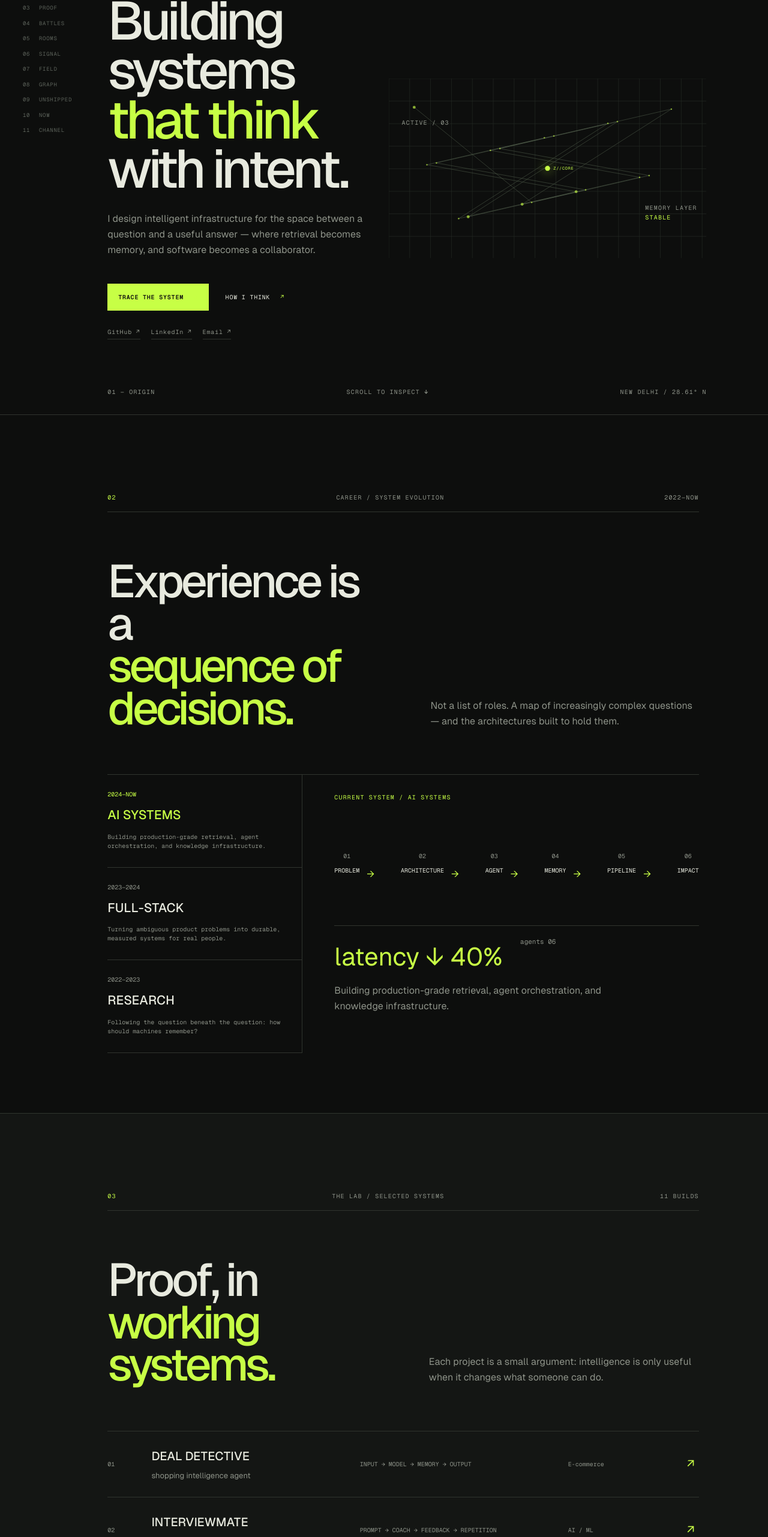
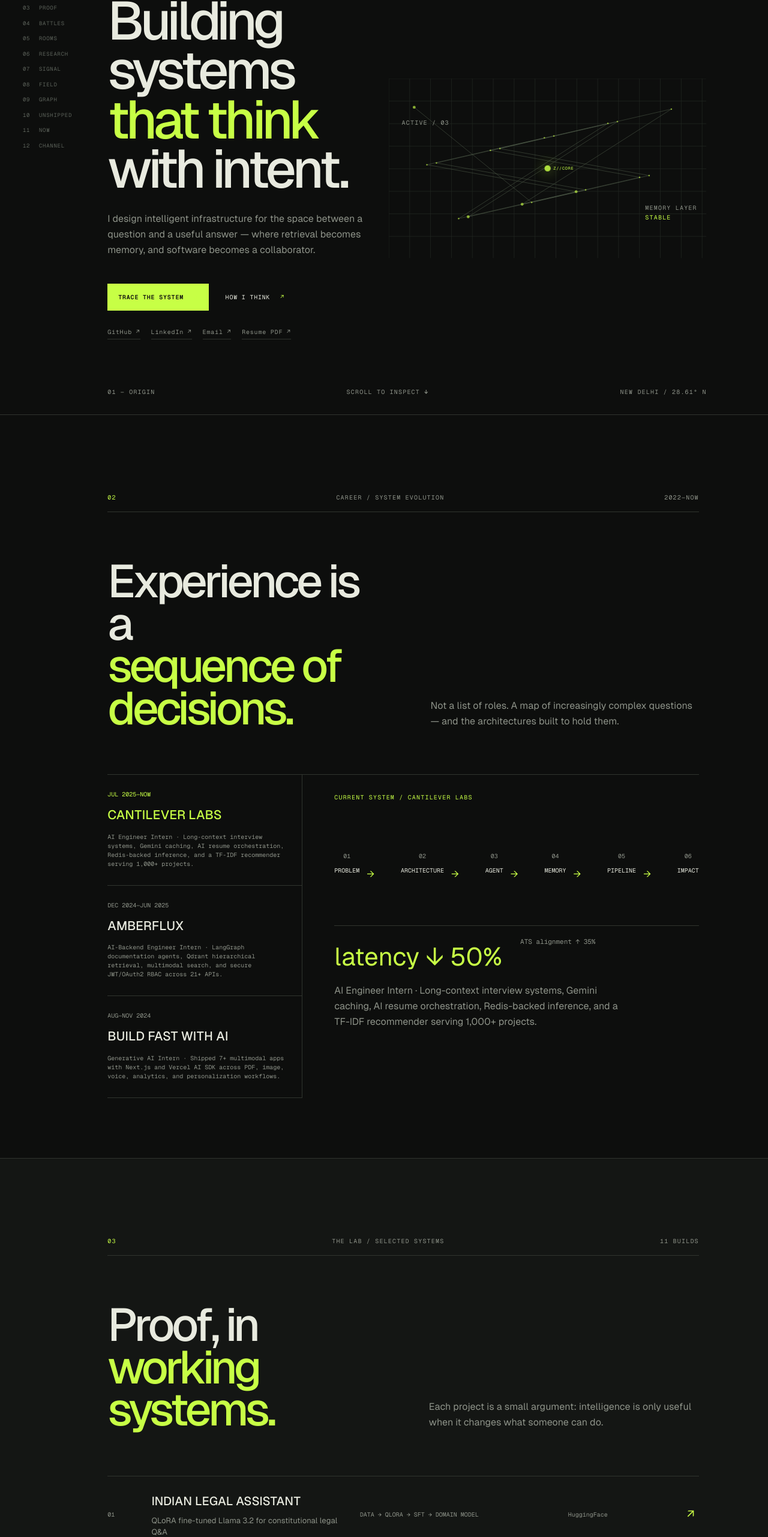
Before and after one commit to Zoyaaaaaaa/MyPortfolio, a Next.js app: page / in a window 1280 px wide. Shown: the part 199-2762 px from the top of the page at 60% size. Built offline with nearby package versions, Linux system fonts and the light colour scheme.

Commit message:
feat: enhance animations and add new chapter "RESEARCH"
Added keyframes for pulsing and revealing animations. Updated CSS grid layout for research section. Added new chapter "RESEARCH" to portfolio.

Co-authored-by: ZOYA <126981793+Zoyaaaaaaa@users.noreply.github.com>

```diff
--- a/app/globals.css
+++ b/app/globals.css
@@ -10,6 +10,21 @@ a { color: inherit; text-decoration: none; }
 button { font: inherit; }
 ::selection { background: var(--acid); color: var(--ink); }
 .system-shell { min-height: 100vh; overflow: hidden; background: var(--ink); }
+@keyframes core-pulse { 0%, 100% { opacity: .55; transform: scale(1); } 50% { opacity: 1; transform: scale(1.35); } }
+@keyframes reveal-up { from { opacity: 0; transform: translateY(18px); } to { opacity: 1; transform: translateY(0); } }
+.field-core { animation: core-pulse 3s ease-in-out infinite; transform-box: fill-box; transform-origin: center; }
+.chapter-section { animation: reveal-up .7s ease both; scroll-margin-top: 90px; }
+.button-primary, .button-quiet, .project-row, .event-row, .experience-item, .battle-record, .mail-cta { transition: transform .25s ease, border-color .25s ease, color .25s ease, background-color .25s ease; }
+.button-primary:hover, .button-quiet:hover, .mail-cta:hover { transform: translateY(-3px); }
+.project-row:hover, .event-row:hover { transform: translateX(8px); }
+.experience-item:hover, .battle-record:hover { border-color: var(--acid); }
+.research-grid { display: grid; gap: 48px; grid-template-columns: 1.2fr .8fr; }
+.research-grid h2 { font-size: clamp(34px, 5vw, 70px); font-weight: 500; line-height: 1; max-width: 720px; }
+.research-grid h2 em { color: var(--acid); font-style: normal; }
+.research-grid p { color: var(--muted); font-size: 16px; line-height: 1.7; max-width: 420px; }
+.research-grid strong { color: var(--acid); display: block; font: 10px var(--font-geist-mono), monospace; letter-spacing: .08em; line-height: 1.6; margin-top: 28px; }
+@media (max-width: 720px) { .research-grid { grid-template-columns: 1fr; gap: 20px; } }
+@media (prefers-reduced-motion: reduce) { *, *::before, *::after { animation-duration: .01ms !important; animation-iteration-count: 1 !important; scroll-behavior: auto !important; transition-duration: .01ms !important; } }
 .system-header { align-items: center; border-bottom: 1px solid var(--line); display: flex; height: 70px; justify-content: space-between; padding: 0 38px; position: fixed; top: 0; width: 100%; z-index: 10; background: color-mix(in srgb, var(--ink) 91%, transparent); backdrop-filter: blur(12px); }
 .brand { align-items: center; display: flex; font-family: var(--font-geist-mono), monospace; font-size: 12px; gap: 12px; letter-spacing: .1em; }
 .brand-mark { color: var(--acid); font-size: 19px; font-weight: 700; }
--- a/components/CognitivePortfolio.tsx
+++ b/components/CognitivePortfolio.tsx
@@ -8,6 +8,7 @@ const chapters = [
   ["PROOF", "proof"],
   ["BATTLES", "battles"],
   ["ROOMS", "rooms"],
+  ["RESEARCH", "research"],
   ["SIGNAL", "signal"],
   ["FIELD", "field"],
   ["GRAPH", "graph"],
@@ -17,18 +18,21 @@ const chapters = [
 ] as const
 
 const projects = [
-  ["DEAL DETECTIVE", "shopping intelligence agent", "INPUT → MODEL → MEMORY → OUTPUT", "E-commerce", "https://deal-detective-tan.vercel.app/"],
-  ["INTERVIEWMATE", "adaptive interview preparation", "PROMPT → COACH → FEEDBACK → REPETITION", "AI / ML", "https://interview-ai-umber-alpha.vercel.app/"],
-  ["VIDVOYAGER", "video insights engine", "TRANSCRIBE → RETRIEVE → SUMMARIZE → ASK", "AI / ML", "https://github.com/Zoyaaaaaaa/VidVoyager"],
-  ["PNEUMOEASE", "computer vision for pneumonia detection", "IMAGE → INFERENCE → CONFIDENCE → DECISION", "Healthcare", "https://github.com/Zoyaaaaaaa/PneumoniaDetection"],
+  ["INDIAN LEGAL ASSISTANT", "QLoRA fine-tuned Llama 3.2 for constitutional legal Q&A", "DATA → QLORA → SFT → DOMAIN MODEL", "HuggingFace", "https://huggingface.co/"],
+  ["INTERVIEWMATE", "adaptive interview simulator with resume alignment and voice feedback", "RESUME → INTERVIEW → VOICE → READINESS", "AI / PRODUCT", "https://interview-ai-umber-alpha.vercel.app/"],
+  ["DEAL DETECTIVE", "cron-based price tracking with alerts and review sentiment", "TRACK → ALERT → SENTIMENT → DECIDE", "FULL-STACK", "https://deal-detective-tan.vercel.app/"],
+  ["SENTINEL", "offline AI/ML multi-accessibility platform built in 24 hours", "INPUT → OFFLINE MODEL → ACCESS → IMPACT", "HACKSYNC WINNER", "https://github.com/Zoyaaaaaaa"],
 ]
 
 const events = [
   ["GUEST SPEAKER", "Programming NLP in Healthcare", "Xavier Institute of Engineering", "2025"],
-  ["TECHNICAL MENTOR", "TSEC HACKS 2026", "400+ participants · 24-hour build sprint", "2026"],
+  ["TECHNICAL MENTOR", "TSEC HACKS 2026 · Firebrigade Team", "10+ hours · 400+ participants · 1.7k+ registrations", "2026"],
   ["JUDGE", "Newbiethon", "AI and full-stack project reviews", "2025"],
-  ["WORKSHOP LEAD", "TSEC CodeCell / Devs Club", "200+ students reached", "2024—25"],
+  ["SENIOR COMMITTEE", "TSEC CodeCell", "Brain2Win · weekly DSA contest · 400+ hackathon floor", "2022—25"],
+  ["OPERATIONS", "Devs Club", "Coding workshops · 200+ students · TSEC Apps timetable", "2024—25"],
 ] as const
+
+const resumeUrl = "https://blobs.vusercontent.net/blob/Zoya_Hassan__BIODATA-YZEBPo0yCJgUL0OKA5tbMAAH8HszhT.pdf"
 
 const socialLinks = {
   github: "https://github.com/Zoyaaaaaaa",
@@ -37,9 +41,9 @@ const socialLinks = {
 } as const
 
 const experiences = [
-  ["AI SYSTEMS", "Building production-grade retrieval, agent orchestration, and knowledge infrastructure.", "2024—NOW", "latency ↓ 40%", "agents 06"],
-  ["FULL-STACK", "Turning ambiguous product problems into durable, measured systems for real people.", "2023—2024", "shipping ↑ 3×", "surfaces 12"],
-  ["RESEARCH", "Following the question beneath the question: how should machines remember?", "2022—2023", "papers 18", "models 09"],
+  ["CANTILEVER LABS", "AI Engineer Intern · Long-context interview systems, Gemini caching, AI resume orchestration, Redis-backed inference, and a TF-IDF recommender serving 1,000+ projects.", "JUL 2025—NOW", "latency ↓ 50%", "ATS alignment ↑ 35%"],
+  ["AMBERFLUX", "AI-Backend Engineer Intern · LangGraph documentation agents, Qdrant hierarchical retrieval, multimodal search, and secure JWT/OAuth2 RBAC across 21+ APIs.", "DEC 2024—JUN 2025", "retrieval ↓ 40%", "docs effort ↓ 40%"],
+  ["BUILD FAST WITH AI", "Generative AI Intern · Shipped 7+ multimodal apps with Next.js and Vercel AI SDK across PDF, image, voice, analytics, and personalization workflows.", "AUG—NOV 2024", "engagement ↑ 20%", "traffic ↑ 15%"],
 ]
 
 function ComputationalField() {
@@ -91,7 +95,7 @@ export function CognitivePortfolio() {
 
       <main>
         <section id="origin" className="hero chapter-section">
-          <div className="hero-copy"><p className="eyebrow"><i /> SYSTEM ONLINE / Z//CORE</p><h1>Building systems<br /><em>that think</em><br />with intent.</h1><p className="hero-thesis">I design intelligent infrastructure for the space between a question and a useful answer — where retrieval becomes memory, and software becomes a collaborator.</p><div className="hero-actions"><a className="button-primary" href="#systems">TRACE THE SYSTEM <span>↓</span></a><button className="button-quiet" onClick={() => setThinkMode(true)}>HOW I THINK <span>↗</span></button></div><nav className="social-links" aria-label="Social links"><a href={socialLinks.github} target="_blank" rel="noreferrer">GitHub ↗</a><a href={socialLinks.linkedin} target="_blank" rel="noreferrer">LinkedIn ↗</a><a href={socialLinks.email}>Email ↗</a></nav></div>
+          <div className="hero-copy"><p className="eyebrow"><i /> SYSTEM ONLINE / Z//CORE</p><h1>Building systems<br /><em>that think</em><br />with intent.</h1><p className="hero-thesis">I design intelligent infrastructure for the space between a question and a useful answer — where retrieval becomes memory, and software becomes a collaborator.</p><div className="hero-actions"><a className="button-primary" href="#systems">TRACE THE SYSTEM <span>↓</span></a><button className="button-quiet" onClick={() => setThinkMode(true)}>HOW I THINK <span>↗</span></button></div><nav className="social-links" aria-label="Social links"><a href={socialLinks.github} target="_blank" rel="noreferrer">GitHub ↗</a><a href={socialLinks.linkedin} target="_blank" rel="noreferrer">LinkedIn ↗</a><a href={socialLinks.email}>Email ↗</a><a href={resumeUrl} target="_blank" rel="noreferrer">Resume PDF ↗</a></nav></div>
           <div className="field-wrap"><ComputationalField /><div className="field-label field-label-a">ACTIVE / 03</div><div className="field-label field-label-b">MEMORY LAYER<br /><b>STABLE</b></div></div>
           <div className="hero-footer"><span>01 — ORIGIN</span><span>SCROLL TO INSPECT <b>↓</b></span><span>NEW DELHI / 28.61° N</span></div>
         </section>
@@ -100,7 +104,7 @@ export function CognitivePortfolio() {
 
         <section id="proof" className="chapter-section section-pad dark-section"><div className="section-kicker"><span>03</span><span>THE LAB / SELECTED SYSTEMS</span><span>11 BUILDS</span></div><div className="section-intro"><h2>Proof, in<br /><em>working systems.</em></h2><p>Each project is a small argument: intelligence is only useful when it changes what someone can do.</p></div><div className="project-list">{projects.map(([name, desc, flow, category], i) => <a className="project-row" href={projects[i][4]} target="_blank" rel="noreferrer" key={name}><span className="project-index">0{i + 1}</span><div><h3>{name}</h3><p>{desc}</p></div><div className="project-flow">{flow}</div><span className="project-category">{category}</span><span className="project-arrow">↗</span></a>)}</div></section>
 
-        <section id="battles" className="chapter-section section-pad"><div className="section-kicker"><span>04</span><span>BATTLE LOGS</span><span>MISSION RECORDS</span></div><div className="battle-grid">{[["01", "HACKSYNC", "1ST PLACE", "AI / SYSTEMS"], ["02", "SIH 2024", "NATIONAL FINALIST", "PROBLEM SOLVING"], ["03", "CODECELL", "TOP 3", "BUILD / LEAD"], ["04", "RESEARCH", "PUBLISHED", "KNOWLEDGE"], ["05", "OPEN SOURCE", "ACTIVE", "COMMUNITY"]].map(([n, title, result, type]) => <div className="battle-record" key={n}><span>{n}</span><h3>{title}</h3><b>{result}</b><small>{type}</small></div>)}</div></section>
+        <section id="battles" className="chapter-section section-pad"><div className="section-kicker"><span>04</span><span>BATTLE LOGS</span><span>MISSION RECORDS</span></div><div className="battle-grid">{[["01", "HACKSYNC 2", "WINNER", "SENTINEL / ACCESSIBILITY"], ["02", "NEED FOR CODE 3.0", "WINNER", "STEADYSTEPS AI"], ["03", "CODEISSANCE", "WINNER", "TRAVELEASE AI"], ["04", "SCROLL HACKS", "TOP 10", "FINANCIAL AID AI"], ["05", "RUBIX HACKATHON", "TOP 10", "NATIONAL FINALIST"], ["06", "INTERSYS 2026", "FULL PAPER ACCEPTED", "RESEARCH / KNOWLEDGE GRAPH"]].map(([n, title, result, type]) => <div className="battle-record" key={n}><span>{n}</span><h3>{title}</h3><b>{result}</b><small>{type}</small></div>)}</div></section>
 
         <section id="rooms" className="chapter-section section-pad rooms-section"><div className="section-kicker"><span>05</span><span>ROOMS / SPEAKING & EVENTS</span><span>LIVE KNOWLEDGE</span></div><div className="section-intro"><h2>Ideas get<br /><em>louder together.</em></h2><p>From a healthcare NLP session to a 24-hour hackathon floor, I like technical spaces that make people more confident builders.</p></div><div className="event-list">{events.map(([type, title, place, year]) => <article className="event-row" key={title}><span>{year}</span><div><small>{type}</small><h3>{title}</h3><p>{place}</p></div><b>↗</b></article>)}</div></section>
 
@@ -108,13 +112,15 @@ export function CognitivePortfolio() {
 
         <section id="field" className="chapter-section section-pad dark-section"><div className="section-kicker"><span>06</span><span>FIELD WORK</span><span>PEOPLE / SYSTEMS</span></div><div className="field-content"><h2>Technology is a<br /><em>collective practice.</em></h2><div className="field-stats"><div><b>04</b><span>WORKSHOPS LED</span></div><div><b>300+</b><span>PEOPLE REACHED</span></div><div><b>02</b><span>COMMUNITIES BUILT</span></div></div><p>Leading TSEC CodeCell and TSEC HACKS meant designing not just software, but the conditions for other people to ship their first thing.</p></div></section>
 
+        <section id="research" className="chapter-section section-pad research-section"><div className="section-kicker"><span>06</span><span>RESEARCH / INTERSYS 2026</span><span>PAPER ID: 190</span></div><div className="research-grid"><div><p className="mini-label">UNDER DR. UJWALA BHARAMBHE</p><h2>Interactive Knowledge Graph Guided Retrieval Framework <em>for Breast Cancer Care.</em></h2></div><div><p>Developing a Neo4j and LangChain framework for multimodal breast cancer data, personalized insights, and Bloom&apos;s Taxonomy-based cognitive evaluation for medical training.</p><strong>FULL PRESENTATION ACCEPTED · BITS PILANI DUBAI</strong></div></div></section>
+
         <section id="graph" className="chapter-section section-pad"><div className="section-kicker"><span>07</span><span>KNOWLEDGE GRAPH / CAPABILITY MATRIX</span><span>LIVE MAP</span></div><div className="graph-layout"><h2>What I reach for<br /><em>when it gets hard.</em></h2><div className="capability-grid">{[["BUILD", "Python", "TypeScript", "Next.js", "Postgres"], ["THINK", "RAG", "Agents", "Evaluation", "Systems"], ["EXPLORE", "Computer Vision", "NLP", "Research", "Writing"]].map(([group, ...items]) => <div key={group} className="capability-group"><span>{group}</span>{items.map((item) => <button key={item} onClick={() => setActive("graph")}>{item}<i>+</i></button>)}</div>)}</div></div></section>
 
         <section id="unshipped" className="chapter-section section-pad dark-section"><div className="section-kicker"><span>08</span><span>UNSHIPPED</span><span>OPEN LOOPS</span></div><div className="unshipped-layout"><h2>Some systems<br /><em>need more time.</em></h2><ul><li>01 <span>A personal memory layer for creative work.</span></li><li>02 <span>An agent that helps teams disagree better.</span></li><li>03 <span>A public index of useful, small models.</span></li></ul></div></section>
 
-        <section id="now" className="chapter-section section-pad"><div className="section-kicker"><span>09</span><span>NOW / AUGUST 2026</span><span>STATUS: CURIOUS</span></div><div className="now-grid"><h2>Currently<br /><em>following the thread.</em></h2><div><p>Exploring how memory changes the shape of an agent — and how we can make that shape legible to the people using it.</p><span className="status-line"><i /> AVAILABLE FOR THE RIGHT PROBLEM</span></div></div></section>
+        <section id="now" className="chapter-section section-pad"><div className="section-kicker"><span>10</span><span>NOW / 2026</span><span>STATUS: BUILDING</span></div><div className="now-grid"><h2>Currently<br /><em>following the thread.</em></h2><div><p>AI Engineer Intern at Cantilever Labs, completing a Computer Science degree at TSEC with a 9.3 CGPA, and developing knowledge-graph guided retrieval for breast cancer care.</p><span className="status-line"><i /> AVAILABLE FOR THE RIGHT PROBLEM</span></div></div></section>
 
-        <section id="channel" className="channel chapter-section section-pad"><div className="section-kicker"><span>10</span><span>OPEN CHANNEL</span><span>TRANSMISSION READY</span></div><div className="channel-content"><h2>Have a question<br />worth <em>building around?</em></h2><a className="mail-cta" href={socialLinks.email}><span>zoyah015@gmail.com</span><b>SEND TRANSMISSION ↗</b></a><div className="contact-links"><a href={socialLinks.github} target="_blank" rel="noreferrer">GitHub / Zoyaaaaaaa ↗</a><a href={socialLinks.linkedin} target="_blank" rel="noreferrer">LinkedIn / Zoya Hassan ↗</a></div></div><footer><span>Z//CORE — END OF CURRENT CONTEXT</span><span>BUILT WITH INTENT / 2026</span></footer></section>
+        <section id="channel" className="channel chapter-section section-pad"><div className="section-kicker"><span>10</span><span>OPEN CHANNEL</span><span>TRANSMISSION READY</span></div><div className="channel-content"><h2>Have a question<br />worth <em>building around?</em></h2><a className="mail-cta" href={socialLinks.email}><span>zoyah015@gmail.com</span><b>SEND TRANSMISSION ↗</b></a><div className="contact-links"><a href={socialLinks.github} target="_blank" rel="noreferrer">GitHub / Zoyaaaaaaa ↗</a><a href={socialLinks.linkedin} target="_blank" rel="noreferrer">LinkedIn / Zoya Hassan ↗</a><a href={resumeUrl} target="_blank" rel="noreferrer">Download full resume ↗</a></div></div><footer><span>Z//CORE — END OF CURRENT CONTEXT</span><span>BUILT WITH INTENT / 2026</span></footer></section>
       </main>
 
       {thinkMode && <div className="think-overlay"><button className="close-think" onClick={() => setThinkMode(false)}>ESC / CLOSE ×</button><div className="think-map"><p className="eyebrow"><i /> THINK MODE / SYSTEM MAP</p><h2>Every output is<br /><em>a connected decision.</em></h2><div className="map-nodes"><button onClick={() => { setThinkMode(false); document.getElementById("systems")?.scrollIntoView() }}>EXPERIENCE</button><button onClick={() => { setThinkMode(false); document.getElementById("proof")?.scrollIntoView() }}>PROOF</button><button onClick={() => { setThinkMode(false); document.getElementById("graph")?.scrollIntoView() }}>CAPABILITY</button><button onClick={() => { setThinkMode(false); document.getElementById("channel")?.scrollIntoView() }}>QUESTION</button></div><p className="map-note">select a node to inspect the corresponding chapter</p></div></div>}
```
